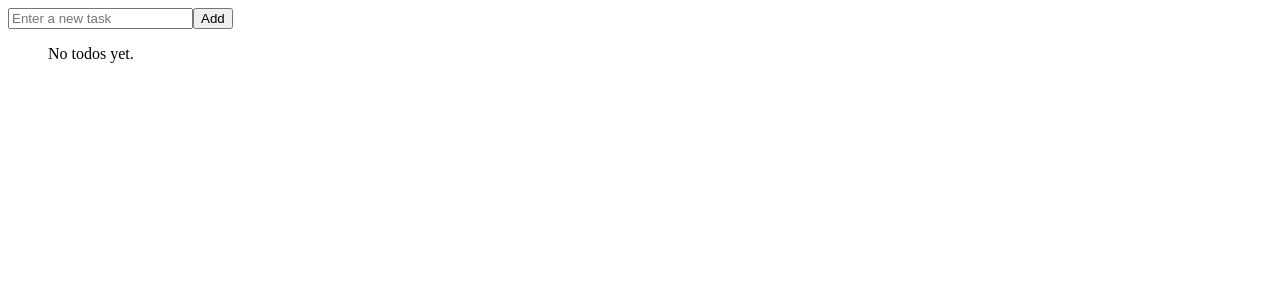
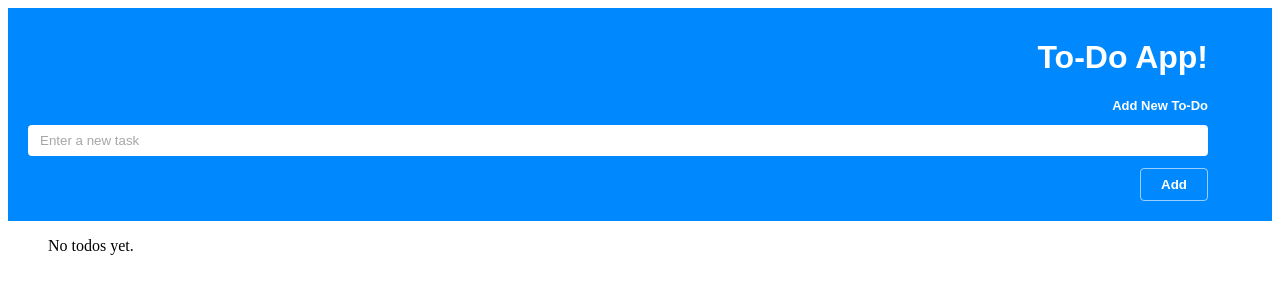
Before and after one commit to ahmedhanyh/react-todo-testing, a React (Vite) app: page / in a window 1280 px wide. Shown: the top 300 px of the page. Built offline with nearby package versions, Linux system fonts and the light colour scheme.

Commit message:
style(Main): style first part of Main component

```diff
--- /dev/null
+++ b/src/pages/main/Main.css
@@ -0,0 +1,41 @@
+.main-container {
+    font-family: sans-serif;
+    font-weight: bold;
+    background-color: rgb(0, 136, 255);
+    color: white;
+    padding: 10px 64px 20px 20px;
+    display: flex;
+    flex-direction: column;
+    align-items: end;
+}
+
+label {
+    font-size: small;
+}
+
+#taskInput {
+    margin: 12px 0;
+    padding: 8px 12px;
+    border: none;
+    border-radius: 4px;
+    align-self: stretch;
+}
+
+#taskInput::placeholder {
+    color: rgba(128, 128, 128, 0.7);
+}
+
+.add-btn {
+    background-color: transparent;
+    color: inherit;
+    font-weight: inherit;
+    padding: 8px 20px;
+    border: 1px solid rgba(255, 255, 255, 0.6);
+    border-radius: 4px;
+    cursor: pointer;
+}
+
+.add-btn:hover {
+    background-color: white;
+    color: rgb(0, 136, 255);
+}
--- a/src/pages/main/index.jsx
+++ b/src/pages/main/index.jsx
@@ -1,5 +1,6 @@
 import { useState } from 'react';
 import TodoItem from '../../components/TodoItem';
+import './Main.css';
 
 let todoId = 1;
 
@@ -25,8 +26,11 @@ function Main() {
 
     return (
         <>
+            <div className="main-container">
+                <h1 className='main-heading'>To-Do App!</h1>
+                <label htmlFor="taskInput">Add New To-Do</label>
                 <input type="text" placeholder="Enter a new task" id='taskInput' />
-            <button type='submit' onClick={
+                <button className='add-btn' type='submit' onClick={
                     () => {
                         const todoItem = document.querySelector("#taskInput").value;
                         if (!todoItem) return alert("You must specify a task!");
@@ -35,6 +39,7 @@ function Main() {
                 }>
                     Add
                 </button>
+            </div>
             <ul>
                 {todoItems.length == 0 ? <p>No todos yet.</p>
                     : todoItems.map(todoItem => {
```
Lines whose indentation alone changed are shown as unchanged.
